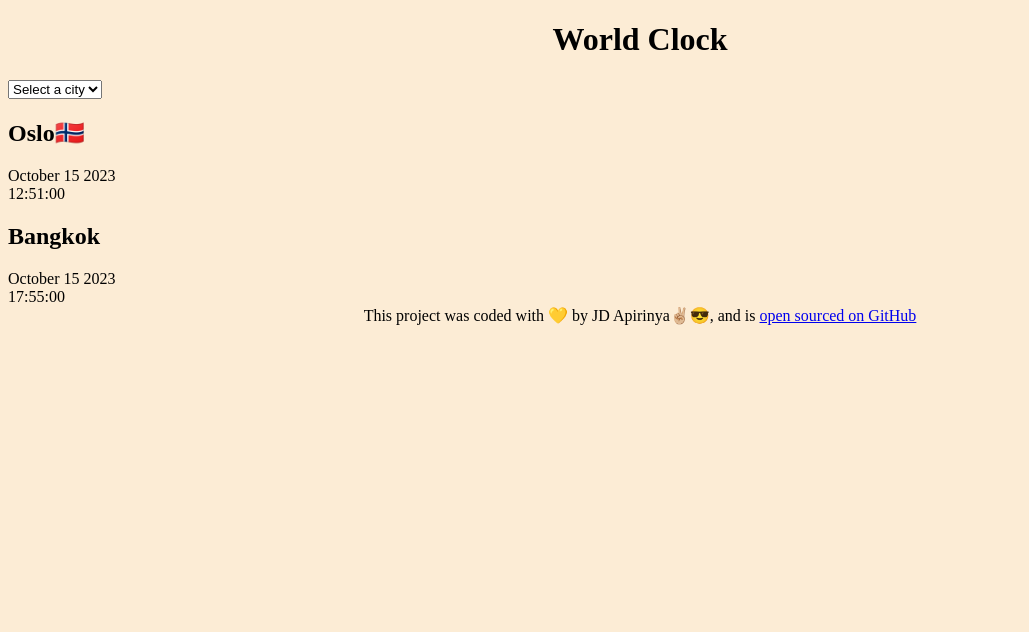
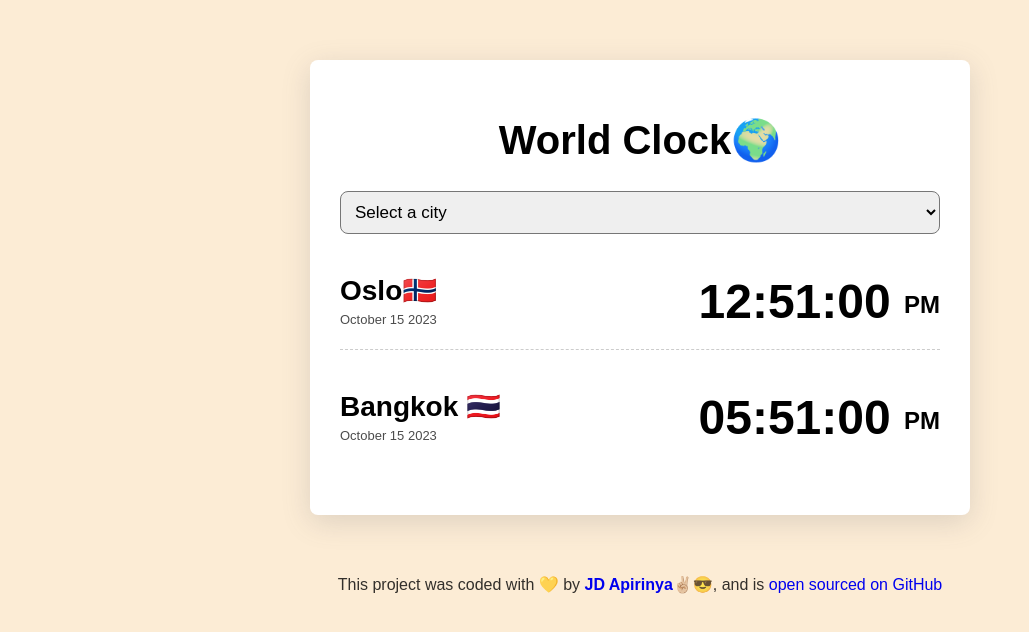
Before and after one commit to JDASL/world_clock_project, a plain HTML site: page index.html in a window 1280 px wide. Shown: the whole page, without its empty margins (0-1029 px from the left). Drawn offline with nearby package versions, Linux system fonts and the light colour scheme.

Commit message:
add div city, CSS

```diff
--- a/css/style.css
+++ b/css/style.css
@@ -1,9 +1,56 @@
 body {
   background-color: rgb(252, 236, 213);
+  font-family: Arial, Helvetica, sans-serif;
+}
+select {
+  width: 100%;
+  border-radius: 8px;
+  padding: 10px;
+  font-size: 17px;
+}
+.container {
+  max-width: 600px;
+  margin: 60px auto;
+  background-color: rgb(255, 255, 255);
+  padding: 30px;
+  box-shadow: rgba(100, 100, 111, 0.2) 0px 7px 29px 0px;
+  border-radius: 8px;
+}
+.city {
+  display: flex;
+  margin: 20px 0;
+  justify-content: space-between;
+  padding: 20px 0;
+  border-bottom: 1px dashed rgba(0, 0, 0, 0.2);
+}
+.city:last-child {
+  border-bottom: none;
+}
+h2 {
+  margin: 0 0 5px;
+  font-size: 28px;
+}
+.date {
+  font-size: 13px;
+  opacity: 0.7;
+}
+.time {
+  font-size: 48px;
+  font-weight: bold;
+}
+.time small {
+  font-size: 24px;
+  vertical-align: middle;
 }
 h1 {
   text-align: center;
+  font-size: 40px;
+}
+
+a {
+  text-decoration: none;
 }
 footer {
   text-align: center;
+  color: rgba(0, 0, 0, 0.8);
 }
--- a/index.html
+++ b/index.html
@@ -11,7 +11,7 @@
   </head>
   <body>
     <div class="container">
-      <h1>World Clock</h1>
+      <h1>World Clock🌍</h1>
 
       <select>
         <option value="">Select a city</option>
@@ -21,18 +21,28 @@
         <option value="paris">Paris</option>
       </select>
       <div class="city">
-        <h2>Oslo🇳🇴</h2>
-        <div class="date">October 15 2023</div>
-        <div class="time">12:51:00</div>
+        <div>
+          <h2>Oslo🇳🇴</h2>
+          <div class="date">October 15 2023</div>
+        </div>
+
+        <div class="time">12:51:00 <small>PM</small></div>
       </div>
+
       <div class="city">
-        <h2>Bangkok</h2>
-        <div class="date">October 15 2023</div>
-        <div class="time">17:55:00</div>
+        <div>
+          <h2>Bangkok 🇹🇭</h2>
+          <div class="date">October 15 2023</div>
+        </div>
+
+        <div class="time">05:51:00 <small>PM</small></div>
       </div>
     </div>
     <footer>
-      This project was coded with 💛 by JD Apirinya✌🏼😎, and is
+      This project was coded with 💛 by
+      <strong>
+        <a href="https://www.instagram.com/yourgurljd/">JD Apirinya</a></strong
+      >✌🏼😎, and is
       <a href="https://world-clock-project-by-jd.netlify.app/" target="_blank"
         >open sourced on GitHub</a
       >
```
